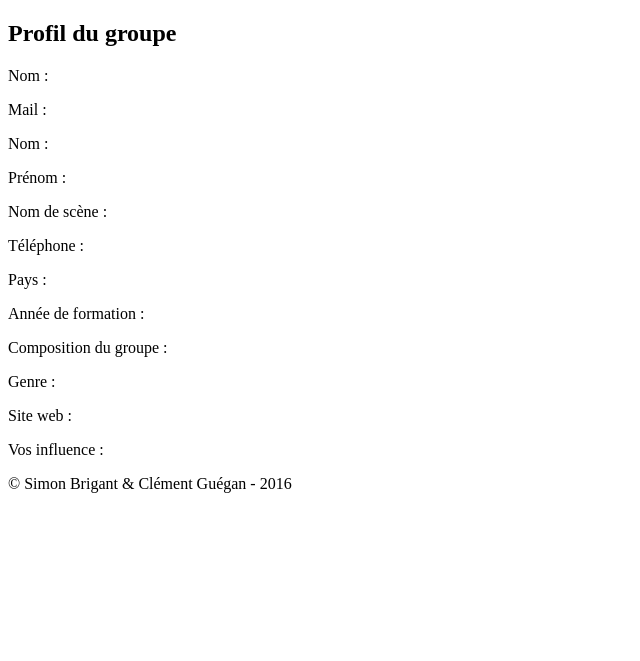
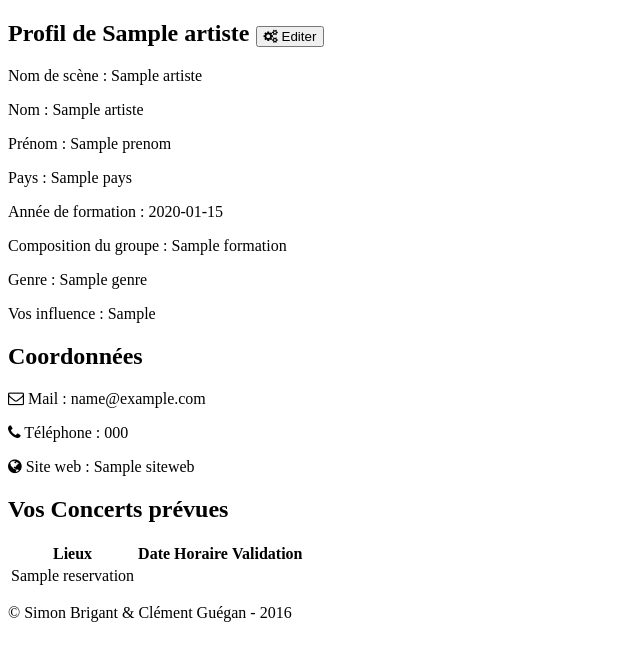
Before and after one commit to tnargib/trans, a PHP site: the page made by application/views/profil.php in a window 1280 px wide. Shown: the part 70-731 px from the top of the page, without its empty margins (0-640 px from the left). Run offline with PHP 8.4, Linux system fonts and the light colour scheme; the template is opened without the code that fills it: most values are stand-ins (such as "Sample title", 1, 10 or a date in 2020); data that the repository does not hold is empty; some libraries are stand-ins or nearby versions.

Commit message:
continuation de profil et correction des problemes de routes

```diff
--- a/application/models/Reservation_model.php
+++ b/application/models/Reservation_model.php
@@ -1,6 +1,6 @@
 <?php
 
-class Todolist_model extends CI_Model
+class Reservation_model extends CI_Model
 {
     public $tasks = [];
 
--- a/application/views/connexion.php
+++ b/application/views/connexion.php
@@ -23,6 +23,7 @@
 		?>
 		<p><?= form_input($username) ?></p>
 		<p><?= form_input($password) ?></p>
+
 		<p><?= form_submit('connexion', 'Se connecter', ['class' => 'block']) ?></p>
 		<?= form_close() ?>
 	</section>
--- a/application/views/header.php
+++ b/application/views/header.php
@@ -3,8 +3,13 @@
 <head>
 	<title>Festival Transmusicales 2016</title>
 	<meta charset="utf-8">
+
+	<link rel="stylesheet" href="https://maxcdn.bootstrapcdn.com/font-awesome/4.5.0/css/font-awesome.min.css">
+
+	<?= link_tag('assets/js/bootstrap/js/bootstrap.js') ?>
+	<?= link_tag('assets/js/bootstrap/css/bootstrap.css') ?>
+
 	<?= link_tag('assets/css/style.css') ?>
-	<link rel="stylesheet" href="https://maxcdn.bootstrapcdn.com/font-awesome/4.5.0/css/font-awesome.min.css">
 </head>
 
 <body>
@@ -12,18 +17,13 @@
 		<nav>
 			<ul>
 			<?php if (isset($user) && $user->connected) { ?>
-<<<<<<< HEAD
-				<li><a href="<?= site_url('reserver') ?>">Réserver salle</a></li>
-				<li><a href="<?= site_url('index') ?>">Mon profil</a></li>
-=======
-				<li><a href="<?= site_url('index') ?>">Réserver salle</a></li>
-				<li><a href="<?= site_url('profil/index') ?>">Mon profil</a></li>
->>>>>>> 378e6bf072fe331af2a21c87e207aafdd7700d1f
-				<li><a href="<?= site_url('deconnexion') ?>">Déconnexion</a></li>
+				<li><a class="titre_head" href="<?= site_url('reserver') ?>">Réserver salle</a></li>
+				<li><a class="titre_head" href="<?= site_url('profil_control') ?>">Mon profil</a></li>
+				<li><a class="titre_head" href="<?= site_url('deconnexion') ?>">Déconnexion</a></li>
 			<?php } else { ?>
-				<li><a href="<?= site_url('index') ?>">Accueil</a></li>
-				<li><a href="<?= site_url('inscription') ?>"?>Inscription</a></li>
-				<li><a href="<?= site_url('connexion') ?>"?>Connexion </a></li>
+				<li><a class="titre_head" href="<?= site_url('index') ?>">Accueil</a></li>
+				<li><a class="titre_head" href="<?= site_url('inscription') ?>"?>Inscription</a></li>
+				<li><a class="titre_head" href="<?= site_url('connexion') ?>"?>Connexion </a></li>
 			<?php } ?>
 			</ul>
 		</nav>
--- a/application/views/index.php
+++ b/application/views/index.php
@@ -1,8 +1,7 @@
 <main>
 	<section class="text-center">
 		<h1>Festival Transmusicales</h1>
-		<p>Chers artistes, afin de réserver une salle, vous devez vous <a href="<?= site_url('inscription') ?>">inscrire</a>!</p>
+		<p>Chers artistes, afin de réserver une salle, vous devez vous <a href="<?= site_url('inscription') ?>">inscrire</a> !</p>
 		<p>Si vous possédez déjà un compte, vous pouvez vous <a href="<?= site_url('connexion') ?>">connecter</a>.</p>
-<?php print_r($_SESSION); ?>
 	</section>
 </main>
--- a/application/views/profil.php
+++ b/application/views/profil.php
@@ -1,18 +1,43 @@
 <main>
 	<section class="">
-		<h1 class="text-center">Profil du groupe</h1>
+		<h1 class="text-center">Profil de <?php echo $artiste->nomscene ?> <button type="button" class="btn btn-primary"><i class="fa fa-cogs"></i> Editer</button></h1>
 
-		<p>Nom : </p>
-		<p>Mail : </p>
-		<p>Nom : </p>
-		<p>Prénom : </p>
-		<p>Nom de scène : </p>
-		<p>Téléphone : </p>
-		<p>Pays : </p>
-		<p>Année de formation : </p>
-		<p>Composition du groupe : </p>
-		<p>Genre : </p>
-		<p>Site web : </p>
-		<p>Vos influence : </p>
+		<p>Nom de scène : <?php echo $artiste->nomscene ?></p>
+		<p>Nom : <?php echo $artiste->nom ?></p>
+		<p>Prénom : <?php echo $artiste->prenom ?></p>
+
+
+
+		<p>Pays : <?php echo $artiste->pays ?></p>
+		<p>Année de formation : <?php echo $artiste->datedebut ?></p>
+		<p>Composition du groupe : <?php echo $artiste->formation ?></p>
+		<p>Genre : <?php echo $artiste->genre ?></p>
+
+		<p>Vos influence : <?php echo $artiste->artiste_simil ?></p>
+		<h2>Coordonnées</h2>
+		<p><i class="fa fa-envelope-o"></i> Mail : <?php echo $artiste->mail ?></p>
+		<p><i class="fa fa-phone"></i> Téléphone : <?php echo $artiste->telephone ?></p>
+		<p><i class="fa fa-globe"></i> Site web : <?php echo $artiste->siteweb ?></p>
+
+		<h1 class="text-center">Vos Concerts prévues</h1>
+		<table class="table table-striped">
+			<thead>
+      <tr>
+        <th>Lieux</th>
+        <th>Date</th>
+        <th>Horaire</th>
+				<th>Validation</th>
+      </tr>
+    </thead>
+    <tbody>
+			<?php foreach ($reservation as $row): ?>
+				<tr>
+				<?php foreach ($row as $value): ?>
+					<td><?php echo $value ?></td>
+				<?php endforeach; ?>
+				</tr>
+			<?php endforeach; ?>
+    </tbody>
+		</table>
 	</section>
 </main>
```
Also changed, not shown: application/config/database.php (+4 -4 lines), application/config/routes.php (+4 -5 lines), application/controllers/Profil.php (deleted, +0 -25 lines), application/controllers/Reservation.php (+6 -6 lines), application/models/User_model.php (+29 -5 lines), application/views/inscription.php (+4 -4 lines), assets/css/style.css (+7 -1 lines).
